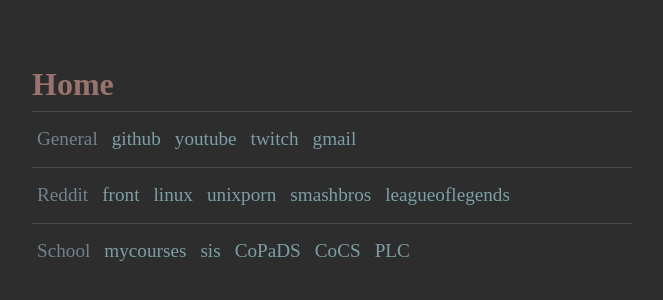
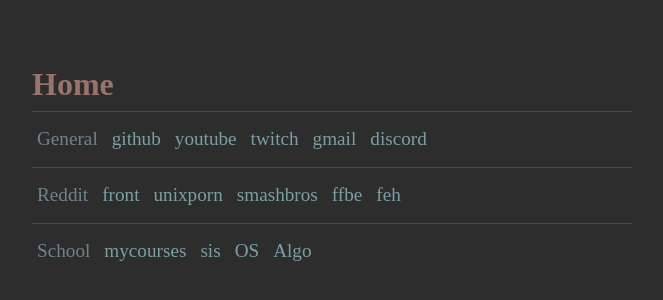
Before and after one commit to Nerfan/Start-Pages, a plain HTML site: page startpage-master/index.html in a window 1280 px wide. Shown: the part 174-474 px from the top of the page, without its empty margins (308-971 px from the left). Drawn offline with Linux system fonts and the light colour scheme.

Commit message:
Updated for fall semester (finally)

```diff
--- a/startpage-master/index.html
+++ b/startpage-master/index.html
@@ -18,24 +18,24 @@
                 <li><a href="https://youtube.com">youtube</a></li>
                 <li><a href="https://twitch.tv">twitch</a></li>
                 <li><a href="https://mail.google.com/mail/u/0/#inbox">gmail</a></li>
+                <li><a href="https://discordapp.com/channels/260609072846340096">discord</a></li>
             </ul>
             <hr>
             <ul>
                 <li>Reddit</li>
                 <li><a href="https://reddit.com">front</a></li>
-                <li><a href="https://reddit.com/r/linux">linux</a></li>
                 <li><a href="https://reddit.com/r/unixporn">unixporn</a></li>
                 <li><a href="https://reddit.com/r/smashbros">smashbros</a></li>
-		<li><a href="https://reddit.com/r/leagueoflegends">leagueoflegends</a></li>
+                <li><a href="https://reddit.com/r/FFBraveExvius">ffbe</a></li>
+                <li><a href="https://reddit.com/r/FireEmblemHeroes">feh</a></li>
             </ul>
             <hr>
             <ul>
                 <li>School</li>
                 <li><a href="https://mycourses.rit.edu/">mycourses</a></li>
                 <li><a href="https://sis.rit.edu">sis</a></li>
-                <li><a href="https://www.cs.rit.edu/~ark/251/">CoPaDS</a></li>
-                <li><a href="https://www.cs.rit.edu/~csci250/">CoCS</a></li>
-                <li><a href="https://cs.rit.edu/~wrc/courses/csci344">PLC</a></li>
+                <li><a href="https://cs.rit.edu/~wrc/courses/csci352/">OS</a></li>
+                <li><a href="https://www.cs.rit.edu/~anh/alg_resources_fall.html">Algo</a></li>
             </ul>
 		</main>
 	</body>
```
